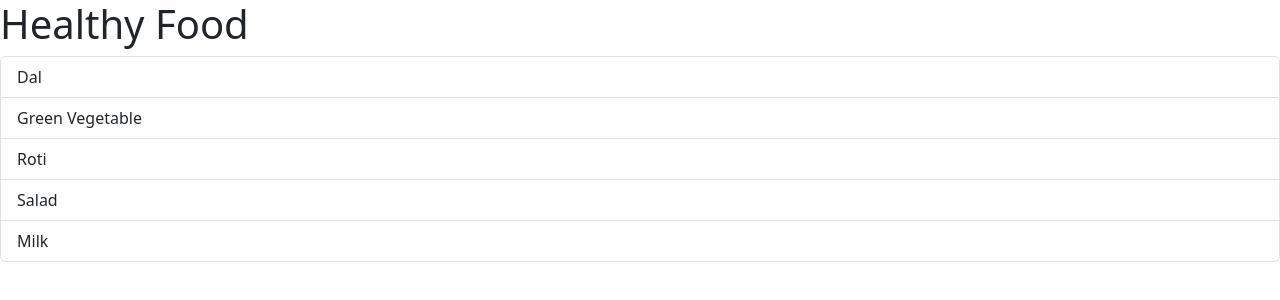
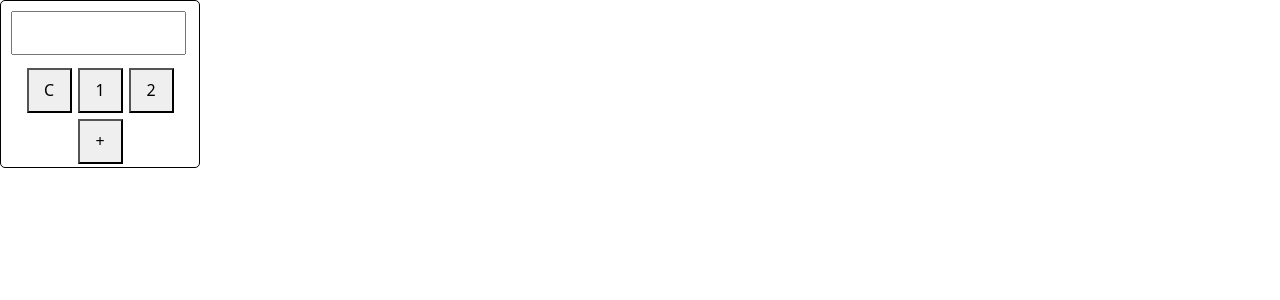
Before and after one commit to Gaurav-jain-21/React-Demo-, a React (Vite) app: page / in a window 1280 px wide. Shown: the top 300 px of the page. Built offline with nearby package versions, Linux system fonts and the light colour scheme.

Commit message:
this is my page

```diff
--- a/src/App.jsx
+++ b/src/App.jsx
@@ -1,8 +1,17 @@
-import Food from "./projects/Food.jsx";
+import styles from "./App.module.css";
+import Display from "./Calculator/Display.jsx";
 
-const App=()=>{
-  return <div>
-    <Food/>
-  </div>
-}
+const App = () => {
+  return (
+    <div className={styles.calculator}>
+      <Display/>
+      <div className={styles.buttonsContainer}>
+        <button className={styles.buttons}>C</button>
+        <button className={styles.buttons}>1</button>
+        <button className={styles.buttons}>2</button>
+        <button className={styles.buttons}>+</button>
+      </div>
+    </div>
+  );
+};
 export default App;
--- /dev/null
+++ b/src/App.module.css
@@ -0,0 +1,15 @@
+.calculator {
+  border: 1px solid black;
+  width: 200px;
+  border-radius: 5px;
+}
+.buttonsContainer {
+  display: flex;
+  justify-content: center;
+  flex-wrap: wrap;
+}
+.buttons {
+  width: 45px;
+  height: 45px;
+  margin: 3px;
+}
--- /dev/null
+++ b/src/Calculator/Display.jsx
@@ -0,0 +1,5 @@
+import styles from "./Display.module.css";
+const Display = () => {
+  return <input className={styles.display} type="text" />;
+};
+export default Display;
--- /dev/null
+++ b/src/Calculator/Display.module.css
@@ -0,0 +1,5 @@
+.display {
+  margin: 10px;
+  width: 175px;
+  font-size: 25px;
+}
```
Also changed, not shown: src/Calculator/ButtonContainer.jsx (added), src/hooks/Food.jsx (renamed from src/projects/Food.jsx), src/hooks/Todo-app1.jsx (renamed from src/projects/Todo-app1.jsx).
